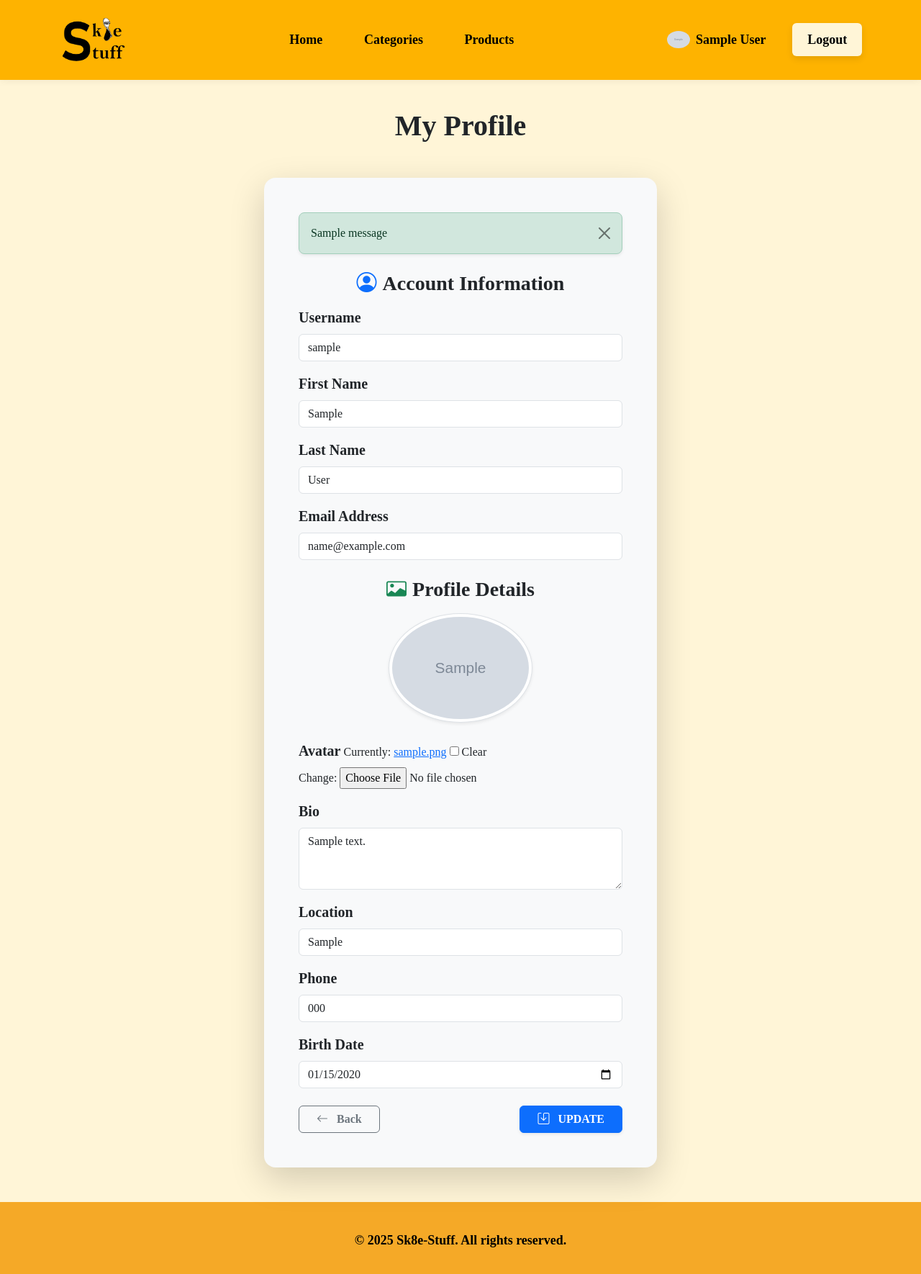
After one commit to podlLev/Shop, a Django app: page /accounts/profile/ in a window 1280 px wide. The commit adds this page. Shown: the whole page at 72% size. Run offline with Django 5.2, Linux system fonts and the light colour scheme; a user stored in the database is signed in; tables that the repository leaves empty hold one stand-in row (values such as "Sample post"); grey boxes marked "Sample" are stand-in pictures; one stand-in notice (Sample message) is shown.

Commit message:
Add accounts templates and improve forms, views

```diff
--- a/accounts/forms.py
+++ b/accounts/forms.py
@@ -70,9 +70,27 @@ class UserUpdateForm(forms.ModelForm):
         })
     )
 
+    first_name = forms.CharField(
+        required=False,
+        label="First name",
+        widget=forms.TextInput(attrs={
+            'placeholder': 'Enter your first name',
+            'class': 'form-control'
+        })
+    )
+
+    last_name = forms.CharField(
+        required=False,
+        label="Last name",
+        widget=forms.TextInput(attrs={
+            'placeholder': 'Enter your last name',
+            'class': 'form-control'
+        })
+    )
+
     class Meta:
         model = User
-        fields = ['username', 'email']
+        fields = ['username', 'first_name', 'last_name', 'email']
         widgets = {
             'username': forms.TextInput(attrs={
                 'placeholder': 'Enter your username',
--- /dev/null
+++ b/accounts/templates/accounts/profile.html
@@ -0,0 +1,92 @@
+{% extends 'shop/base.html' %}
+{% load static %}
+
+{% block title %}Profile | Accounts{% endblock %}
+
+{% block content %}
+<h1 class="text-center mt-3 mb-5 fw-bold text-dark">My Profile</h1>
+
+<div class="row justify-content-center">
+    <div class="col-md-8 col-lg-6">
+        <div class="card shadow-lg rounded-4 border-0 bg-light">
+            <div class="card-body p-5">
+
+                {% if messages %}
+                    <div class="mb-4">
+                        {% for message in messages %}
+                            <div class="alert alert-{% if message.tags == 'error' %}danger{% else %}{{ message.tags }}{% endif %}
+                             alert-dismissible fade show rounded-3 shadow-sm" role="alert">
+                                {{ message }}
+                                <button type="button" class="btn-close" data-bs-dismiss="alert" aria-label="Close"></button>
+                            </div>
+                        {% endfor %}
+                    </div>
+                {% endif %}
+
+                {% if form.non_field_errors %}
+                    <div class="alert alert-danger">
+                        {{ form.non_field_errors }}
+                    </div>
+                {% endif %}
+
+                <form method="POST" enctype="multipart/form-data" novalidate>
+                    {% csrf_token %}
+
+                    <h3 class="fw-semibold text-dark mb-3 d-flex justify-content-center">
+                        <i class="bi bi-person-circle me-2 text-primary"></i>
+                        Account Information
+                    </h3>
+                    {% for field in user_form %}
+                        <div class="mb-3">
+                            <label class="form-label fw-semibold fs-5 text-dark text-capitalize">
+                                {{ field.label }}
+                            </label>
+                            {{ field }}
+                            {% if field.errors %}
+                                <div class="text-danger small mt-1">{{ field.errors|striptags }}</div>
+                            {% endif %}
+                        </div>
+                    {% endfor %}
+
+                    <h3 class="fw-semibold text-dark mt-4 mb-3 d-flex justify-content-center">
+                        <i class="bi bi-card-image me-2 text-success"></i>
+                        Profile Details
+                    </h3>
+
+                    {% if user.profile.avatar %}
+                        <div class="text-center mb-4">
+                            <img src="{{ user.profile.avatar.url }}"
+                                 class="img-thumbnail rounded-circle shadow-sm"
+                                 style="width: 200px; object-fit: contain;">
+                        </div>
+                    {% endif %}
+
+                    {% for field in profile_form %}
+                        <div class="mb-3">
+                            <label class="form-label fw-semibold fs-5 text-dark text-capitalize">
+                                {{ field.label }}
+                            </label>
+                            {{ field }}
+                            {% if field.errors %}
+                                <div class="text-danger small mt-1">{{ field.errors|striptags }}</div>
+                            {% endif %}
+                        </div>
+                    {% endfor %}
+
+                    <div class="d-flex justify-content-between mt-4">
+                        <a href="{% url 'shop_home' %}" class="btn btn-outline-secondary fw-bold px-4">
+                            <i class="bi bi-arrow-left me-2"></i>
+                            Back
+                        </a>
+                        <button type="submit" class="btn btn-primary fw-bold px-4 text-uppercase shadow-sm">
+                            <i class="bi bi-save me-2"></i>
+                            Update
+                        </button>
+                    </div>
+                </form>
+
+            </div>
+        </div>
+    </div>
+</div>
+{% endblock %}
--- a/accounts/views.py
+++ b/accounts/views.py
@@ -80,13 +80,24 @@ class ProfileView(LoginRequiredMixin, UpdateView):
 
     def get_context_data(self, **kwargs):
         context = super().get_context_data(**kwargs)
-        context['user_form'] = UserUpdateForm(instance=self.request.user)
+        if self.request.method == 'POST':
+            context['user_form'] = UserUpdateForm(self.request.POST, instance=self.request.user)
+        else:
+            context['user_form'] = UserUpdateForm(instance=self.request.user)
         context['profile_form'] = context.pop('form', None)
         return context
 
-    def form_valid(self, form):
-        user_form = UserUpdateForm(self.request.POST, instance=self.request.user)
-        if user_form.is_valid():
+    def post(self, request, *args, **kwargs):
+        self.object = self.get_object()
+        user_form = UserUpdateForm(request.POST, instance=request.user)
+        profile_form = self.get_form()
+
+        if user_form.is_valid() and profile_form.is_valid():
             user_form.save()
-            messages.success(self.request, 'Your profile has been updated!')
-        return super().form_valid(form)
+            profile_form.save()
+            messages.success(request, 'Your profile has been updated!')
+            return self.form_valid(profile_form)
+        else:
+            context = self.get_context_data(form=profile_form)
+            context['user_form'] = user_form
+            return self.render_to_response(context)
--- a/shop/static/shop/css/style.css
+++ b/shop/static/shop/css/style.css
@@ -64,6 +64,18 @@ body {
     background-color: #fff5d7;
     transform: scale(1.1);
     box-shadow: 0 4px 10px rgba(0, 0, 0, 0.15);
+}
+
+.navbar-nav .nav-link.nav-btn-light {
+    background-color: #fff5d7 !important;
+    color: #000 !important;
+    box-shadow: 0 4px 10px rgba(0, 0, 0, 0.1);
+}
+
+.navbar-nav .nav-link.nav-btn-light:hover {
+    background-color: #ffeaa7 !important;
+    transform: scale(1.1);
+    box-shadow: 0 6px 15px rgba(0, 0, 0, 0.2);
 }
 
 .navbar-toggler {
--- a/shop/templates/shop/base.html
+++ b/shop/templates/shop/base.html
@@ -42,6 +42,35 @@
                                 <li class="nav-item">
                                     <a class="nav-link" href="{% url 'product_list' %}">Products</a>
                                 </li>
+                            </ul>
+
+                            <ul class="navbar-nav ms-auto">
+                                {% if user.is_authenticated %}
+                                    <li class="nav-item ms-0">
+                                        <a class="nav-link d-flex align-items-center" href="{% url 'profile' %}">
+                                            <img src="{{ user.profile.avatar.url }}"
+                                                 alt="{{ user.username }}'s avatar"
+                                                 class="rounded-circle me-2"
+                                                 style="width: 32px; object-fit: contain;">
+                                            {{ user.get_full_name|default:user.username }}
+                                        </a>
+                                    </li>
+                                    <li class="nav-item">
+                                        <form method="post" action="{% url 'logout' %}" class="d-inline">
+                                            {% csrf_token %}
+                                            <button type="submit" class="nav-link nav-btn-light">
+                                                Logout
+                                            </button>
+                                        </form>
+                                    </li>
+                                {% else %}
+                                    <li class="nav-item">
+                                        <a class="nav-link" href="{% url 'login' %}">Sign In</a>
+                                    </li>
+                                    <li class="nav-item">
+                                        <a class="nav-link nav-btn-light" href="{% url 'register' %}">Sign Up</a>
+                                    </li>
+                                {% endif %}
                             </ul>
                         </div>
                     </div>
--- a/shop/templates/shop/categories.html
+++ b/shop/templates/shop/categories.html
@@ -32,6 +32,7 @@
 
                     <a href="{{ category.get_absolute_url }}"
                        class="btn btn-outline-primary btn-sm fw-bold mt-auto text-uppercase">
+                        <i class="bi bi-info-circle-fill text-outline-primary me-2"></i>
                         View Info
                     </a>
                 </div>
--- a/shop/templates/shop/category_detail.html
+++ b/shop/templates/shop/category_detail.html
@@ -51,13 +51,16 @@
 
         <div class="text-center mt-4">
             <a href="{% url 'category_list' %}" class="btn btn-outline-secondary btn-lg category-btn">
+                <i class="bi bi-arrow-left me-2"></i>
                 Back to Categories
             </a>
             {% if user.is_authenticated and user.is_staff %}
                 <a href="{% url 'category_update' category.slug %}" class="btn btn-primary btn-lg category-btn ms-4">
+                    <i class="bi bi-pencil-square me-2"></i>
                     Update Category
                 </a>
                 <a href="{% url 'category_delete' category.slug %}" class="btn btn-danger btn-lg category-btn ms-4">
+                    <i class="bi bi-trash me-2"></i>
                     Delete Category
                 </a>
             {% endif %}
--- a/shop/templates/shop/form.html
+++ b/shop/templates/shop/form.html
@@ -11,7 +11,7 @@
 <div class="row justify-content-center">
     <div class="col-md-8 col-lg-6">
 
-        <div class="card shadow-lg rounded-4 border-0">
+        <div class="card shadow-lg rounded-4 border-0 bg-light">
             <div class="card-body p-5">
 
                 {% if form.non_field_errors %}
--- a/shop/templates/shop/products.html
+++ b/shop/templates/shop/products.html
@@ -46,6 +46,7 @@
                 </div>
                 <a href="{{ product.get_absolute_url }}"
                    class="btn btn-primary btn-sm fw-bold mt-auto text-uppercase text-white">
+                    <i class="bi bi-bag-fill me-2"></i>
                     View Product
                 </a>
             </div>
```
Also changed, not shown: accounts/templates/accounts/activation_email.html (added, +33 -0 lines), accounts/templates/accounts/login.html (added, +74 -0 lines), accounts/templates/accounts/logout.html (added, +29 -0 lines), accounts/templates/accounts/register.html (added, +65 -0 lines), shop/templates/shop/product_detail.html (+12 -3 lines).
